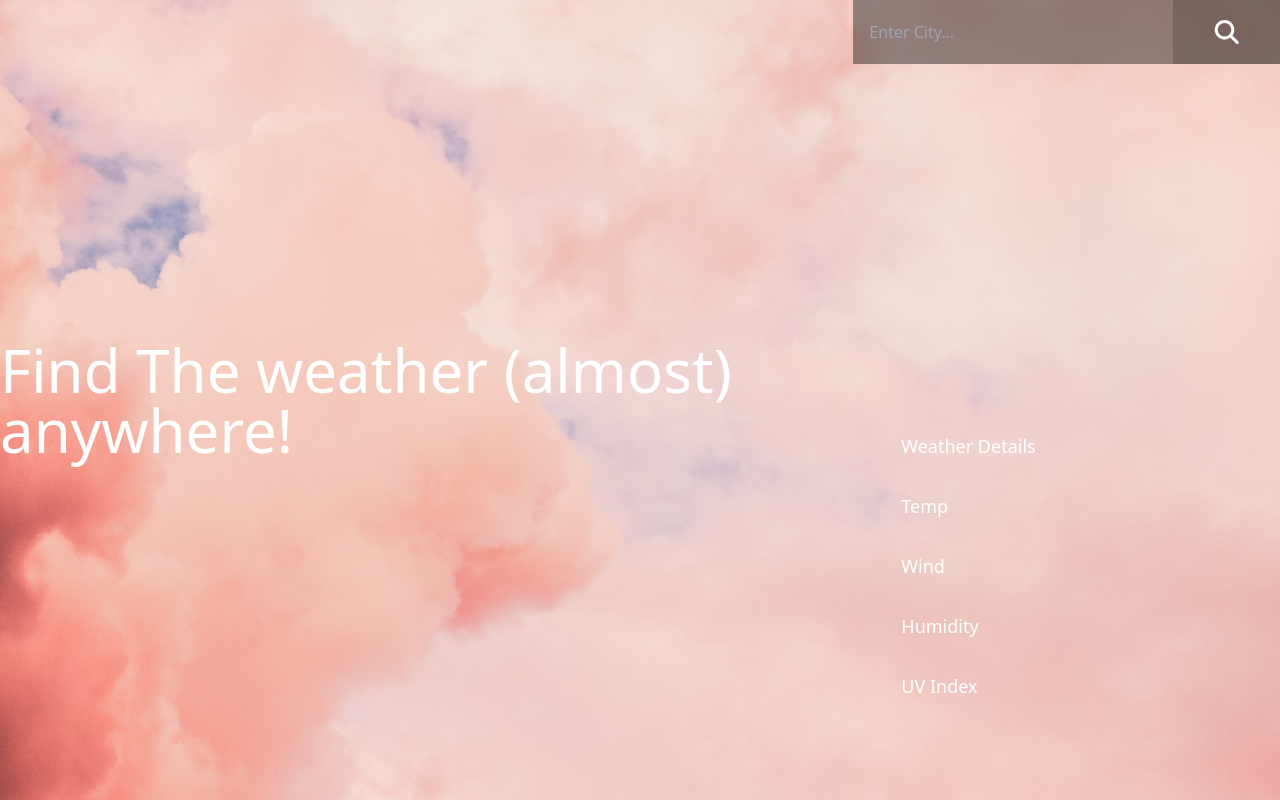
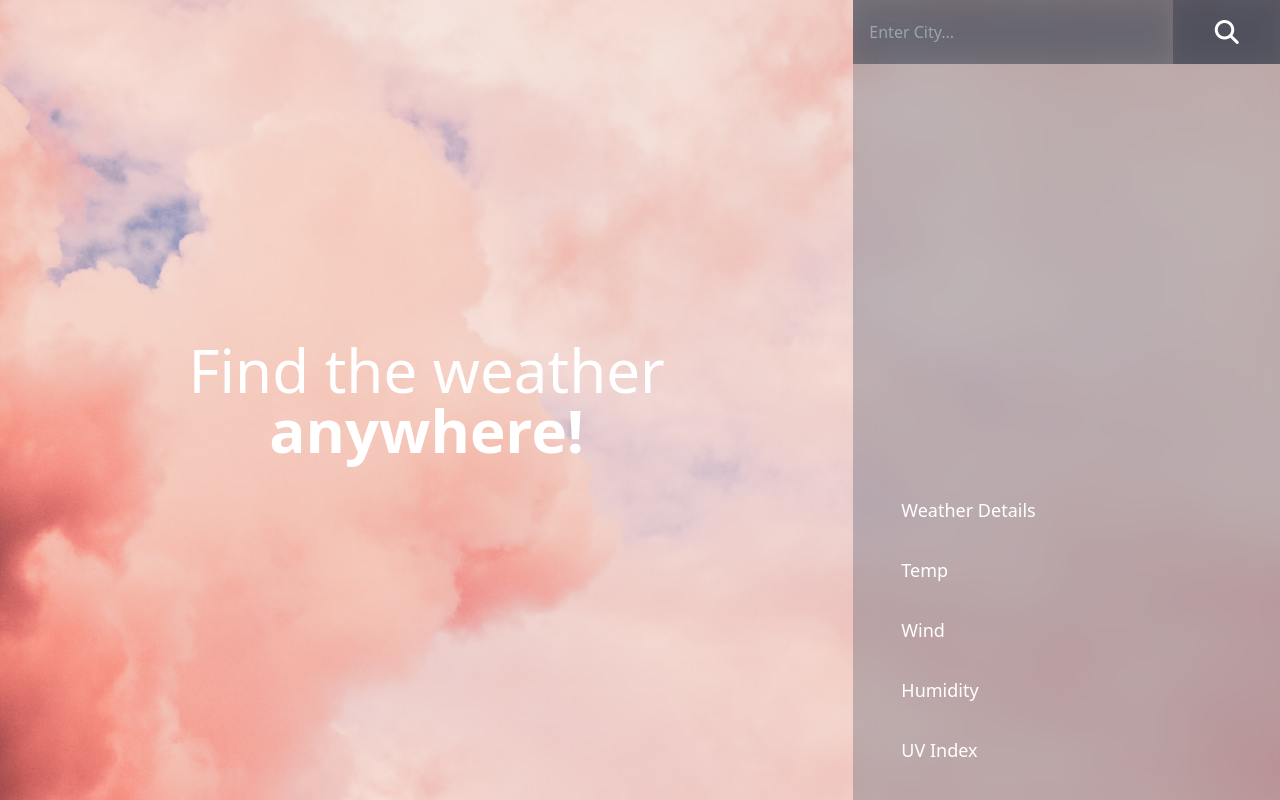
Before and after one commit to GarrettLockhart/weather-app, a website: page index.html in a window 1280 px wide. Drawn offline with nearby package versions, Linux system fonts and the light colour scheme.

Commit message:
style: changed text content and typography

```diff
--- a/index.html
+++ b/index.html
@@ -19,9 +19,10 @@
       <div class="text-white w-4/6 h-full" id="weather-hero">
         <div
           id="hero-intro-title"
-          class="flex h-full justify-center items-center text-6xl"
+          class="flex flex-col h-full justify-center items-center text-6xl"
         >
-          <h1>Find The weather (almost) anywhere!</h1>
+          <h1 class="font-thin">Find the weather</h1>
+          <h2 class="font-bold">anywhere!</h2>
         </div>
         <div id="cards-display" class="hidden justify-center mt-3">
           <div
@@ -151,18 +152,21 @@
           </div>
         </div>
       </div>
-      <div class="w-2/6 text-white bg-gray-900" id="search-bar-container">
+      <div
+        class="w-2/6 text-white bg-gray-500 bg-opacity-40 backdrop-blur-md"
+        id="search-bar-container"
+      >
         <form class="w-full h-16 flex">
           <label class="w-3/4" for="search-bar" id="search-bar-el">
             <input
-              class="h-full w-full m-0 pl-4 focus:bg-opacity-70 outline-none bg-black bg-opacity-40 backdrop-blur-md"
+              class="h-full w-full m-0 pl-4 text-white focus:bg-opacity-70 bg-gray-800 bg-opacity-40 backdrop-blur-md outline-none"
               type="text"
               id="search-bar"
               placeholder="Enter City..."
             />
           </label>
           <button
-            class="h-full w-1/4 hover:bg-opacity-70 bg-black bg-opacity-50 backdrop-blur-md"
+            class="h-full w-1/4 hover:bg-opacity-70 bg-gray-800 bg-opacity-60 backdrop-blur-md"
             id="search-btn"
           >
             <i class="text-2xl fa-solid fa-magnifying-glass"></i>
@@ -171,7 +175,7 @@
         <div class="h-2/5 p-12 overflow-auto">
           <ul id="recent-search" class="mt-8 text-lg"></ul>
         </div>
-        <div class="h-2/5 p-12 text-lg" id="weather-deatils">
+        <div class="h-2/5 p-12 mt-16 text-lg" id="weather-deatils">
           <section class="mb-8">
             <h3 class="text-1xl">Weather Details</h3>
           </section>
```
